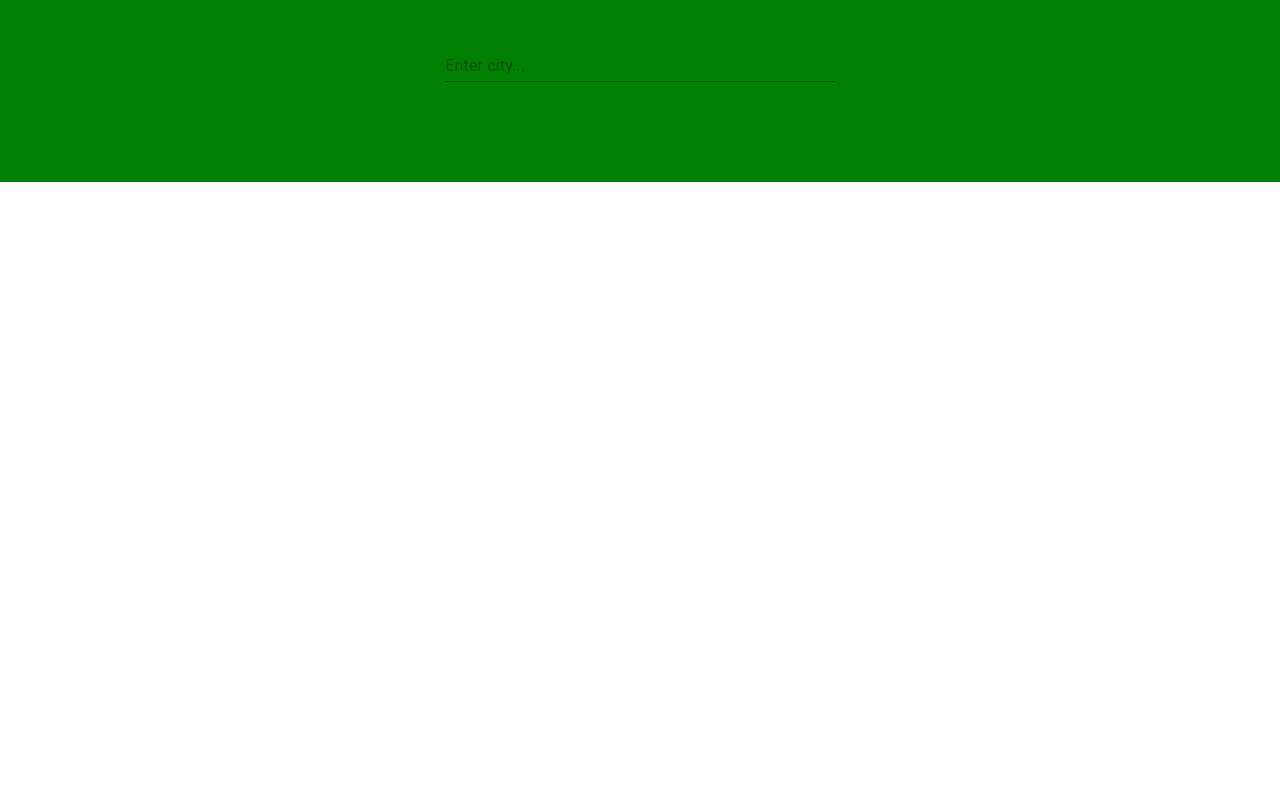
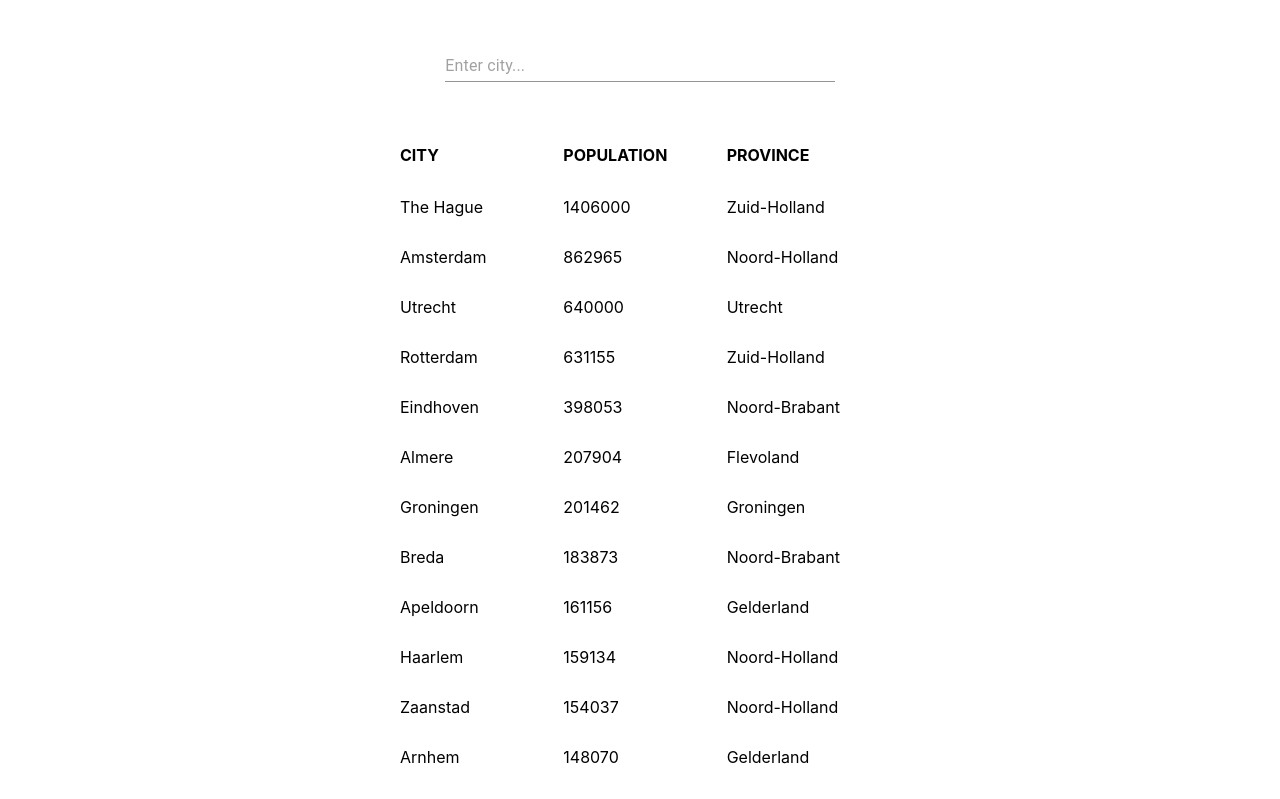
Before and after one commit to dsigitoff/hello-hatch, a React (Create React App) app: page / in a window 1280 px wide. Shown: the top 799 px of the page. Built offline with nearby package versions, Linux system fonts and the light colour scheme.

Commit message:
improve layout

```diff
--- /dev/null
+++ b/src/hooks/package.json
@@ -0,0 +1,3 @@
+{
+  "main": "useFetch.ts"
+}
--- a/src/pages/Home/Home.css
+++ b/src/pages/Home/Home.css
@@ -1,6 +1,5 @@
 .Home {
   padding: 50px;
-  background-color: green;
   flex-direction: column;
   justify-content: center;
   align-items: center;
@@ -8,4 +7,5 @@
 
 .HomeInput {
   width: 33%;
+  margin-bottom: 50px;
 }
--- a/src/pages/Home/Home.tsx
+++ b/src/pages/Home/Home.tsx
@@ -1,6 +1,9 @@
 import React from "react";
-import { Box, Container, Input } from "@material-ui/core";
-import { Grid } from "react-virtualized";
+import { Box, Input } from "@material-ui/core";
+import { Column, Table } from "react-virtualized";
+import "react-virtualized/styles.css";
+
+import cities from "assets/nl.json";
 
 import "./Home.css";
 
@@ -8,17 +11,18 @@ const Home = () => {
   return (
     <Box className="Home" display="flex">
       <Input className="HomeInput" placeholder="Enter city..." />
-      <Container>
-        <Grid
-          cellRenderer={() => null}
-          columnCount={5}
-          columnWidth={25}
-          height={50}
-          width={500}
-          rowCount={5}
-          rowHeight={20}
-        />
-      </Container>
+      <Table
+        width={500}
+        height={800}
+        headerHeight={50}
+        rowHeight={50}
+        rowCount={cities.length}
+        rowGetter={({ index }) => cities[index]}
+      >
+        <Column label="City" dataKey="city" width={200} />
+        <Column label="Population" dataKey="population" width={200} />
+        <Column label="Province" dataKey="admin_name" width={200} />
+      </Table>
     </Box>
   );
 };
```
